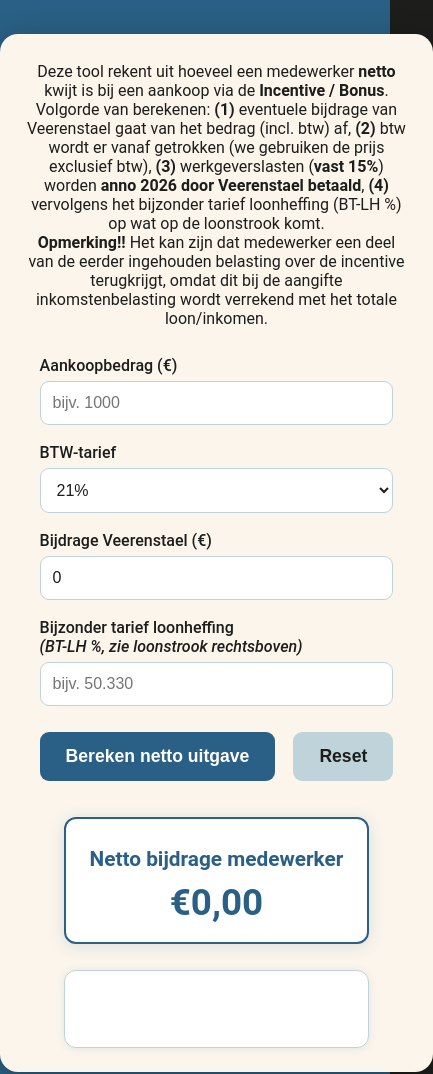
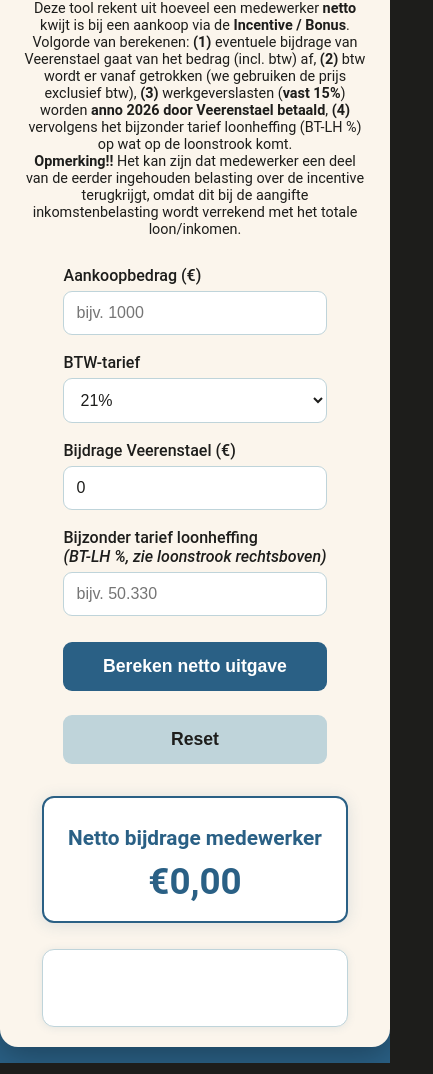
Before and after one commit to Veerenstael/Incentive, a plain HTML site: page index.html in a window 390 px wide. Shown: the part 367-1441 px from the top of the page, 433 px wide, since content can reach past the window. Drawn offline with Linux system fonts and the light colour scheme.

Commit message:
Update style.css

```diff
--- a/style.css
+++ b/style.css
@@ -4,6 +4,7 @@
   font-family: 'Roboto', Arial, sans-serif;
   background: #1D1D1B;
   min-height: 100vh;
+  overflow-x: hidden;
 }
 
 .dashboard-bg {
@@ -13,6 +14,9 @@
   flex-direction: column;
   align-items: center;
   padding: 32px 0;
+  width: 100%;
+  overflow-x: hidden;
+  box-sizing: border-box;
 }
 
 .logo-header {
@@ -52,6 +56,7 @@
   margin-right: auto;
   display: flex;
   flex-direction: column;
+  box-sizing: border-box;
 }
 
 .header {
@@ -208,22 +213,49 @@
 }
 
 @media (max-width: 950px) {
+  .dashboard-bg {
+    padding: 16px 0;
+  }
   .main-card {
-    padding: 24px 6vw;
-    max-width: 99vw;
+    padding: 20px 16px;
+    max-width: 100%;
+    margin: 0 12px;
+    box-sizing: border-box;
   }
   .content-grid {
     flex-direction: column;
-    gap: 24px;
-    align-items: center;
+    gap: 20px;
+    align-items: stretch;
   }
   .input-pane,
   .output-pane {
     padding: 0;
-    max-width: 99vw;
+    max-width: 100%;
   }
   .veerenstael-logo {
-    width: 90vw;
-    max-width: 98vw;
+    width: 80vw;
+    max-width: 300px;
+  }
+  .subtitle-title {
+    font-size: 1.1rem;
+    padding: 0 12px;
+  }
+  .header p {
+    font-size: 0.9rem;
+    padding: 0 8px;
+  }
+  form input, form select {
+    font-size: 16px; /* Voorkomt zoom op iOS */
+  }
+  .button-row {
+    flex-direction: column;
+    gap: 12px;
+  }
+  button {
+    width: 100%;
+  }
+  .kv-grid {
+    gap: 8px 12px;
+    font-size: 0.9rem;
   }
 }
```
